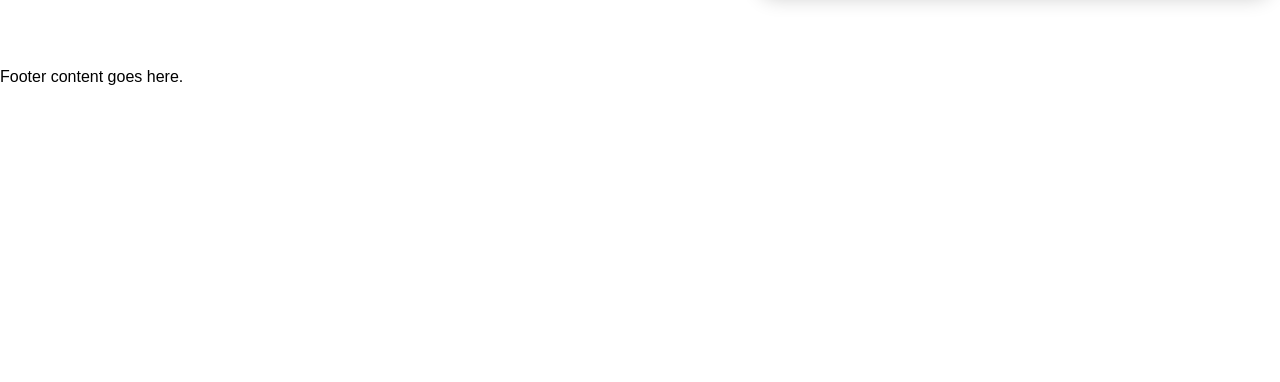
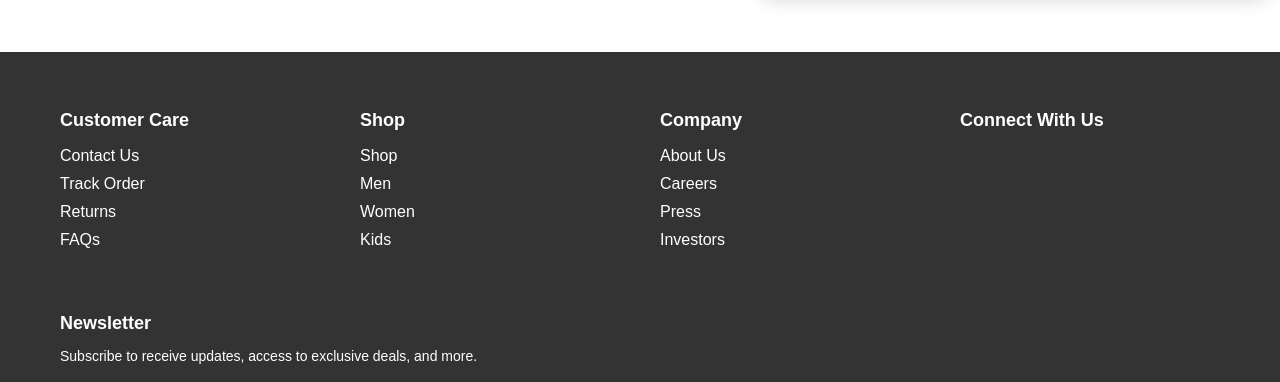
Before and after one commit to Jasmine5220/fashion-show-prototype, a React (Create React App) app in the folder frontend/: page / in a window 1280 px wide. Shown: the part 535-917 px from the top of the page. Before the commit the page ends 800 px from the top, so only its background shows below. Built offline with nearby package versions, Linux system fonts and the light colour scheme; no server answers.

Commit message:
Update Footer.js

```diff
--- a/frontend/src/components/Footer.js
+++ b/frontend/src/components/Footer.js
@@ -1,13 +1,60 @@
-// src/components/Footer.js
 import React from 'react';
-import './Footer.css'; // Create this CSS file for styling
+import './Footer.css';
 
-function Footer() {
+const Footer = () => {
     return (
-        <footer>
-            <p>Footer content goes here.</p>
+        <footer className="footer">
+            <div className="footer-inner">
+                <div className="footer-column">
+                    <h3>Customer Care</h3>
+                    <ul>
+                        <li><a href="https://www.myntra.com/contactus">Contact Us</a></li>
+                        <li><a href="https://www.myntra.com/track-order">Track Order</a></li>
+                        <li><a href="https://www.myntra.com/returns">Returns</a></li>
+                        <li><a href="https://www.myntra.com/faq">FAQs</a></li>
+                    </ul>
+                </div>
+                <div className="footer-column">
+                    <h3>Shop</h3>
+                    <ul>
+                        <li><a href="https://www.myntra.com/shop">Shop</a></li>
+                        <li><a href="https://www.myntra.com/men">Men</a></li>
+                        <li><a href="https://www.myntra.com/women">Women</a></li>
+                        <li><a href="https://www.myntra.com/kids">Kids</a></li>
+                    </ul>
+                </div>
+                <div className="footer-column">
+                    <h3>Company</h3>
+                    <ul>
+                        <li><a href="https://www.myntra.com/aboutus">About Us</a></li>
+                        <li><a href="https://www.myntra.com/careers">Careers</a></li>
+                        <li><a href="https://www.myntra.com/press">Press</a></li>
+                        <li><a href="https://www.myntra.com/investors">Investors</a></li>
+                    </ul>
+                </div>
+                <div className="footer-column">
+                    <h3>Connect With Us</h3>
+                    <ul className="social-icons">
+                        <li><a href="https://www.facebook.com/myntra"><i className="fa fa-facebook"></i></a></li>
+                        <li><a href="https://twitter.com/myntra"><i className="fa fa-twitter"></i></a></li>
+                        <li><a href="https://www.instagram.com/myntra"><i className="fa fa-instagram"></i></a></li>
+                        <li><a href="https://www.pinterest.com/myntra"><i className="fa fa-pinterest"></i></a></li>
+                    </ul>
+                </div>
+                <div className="footer-column">
+                    <h3>Newsletter</h3>
+                    <p>Subscribe to receive updates, access to exclusive deals, and more.</p>
+                    <form>
+                        <input type="email" placeholder="Your Email Address" />
+                        <button type="submit">Subscribe</button>
+                    </form>
+                </div>
+            </div>
+            <div className="footer-bottom">
+                <p>&copy; 2024 Myntra. All Rights Reserved.</p>
+            </div>
         </footer>
     );
-}
+};
 
 export default Footer;
```
